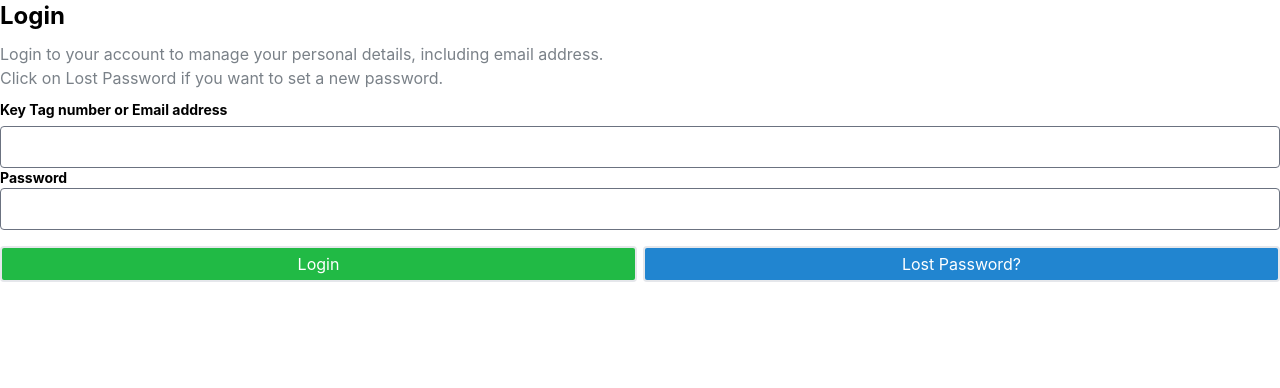
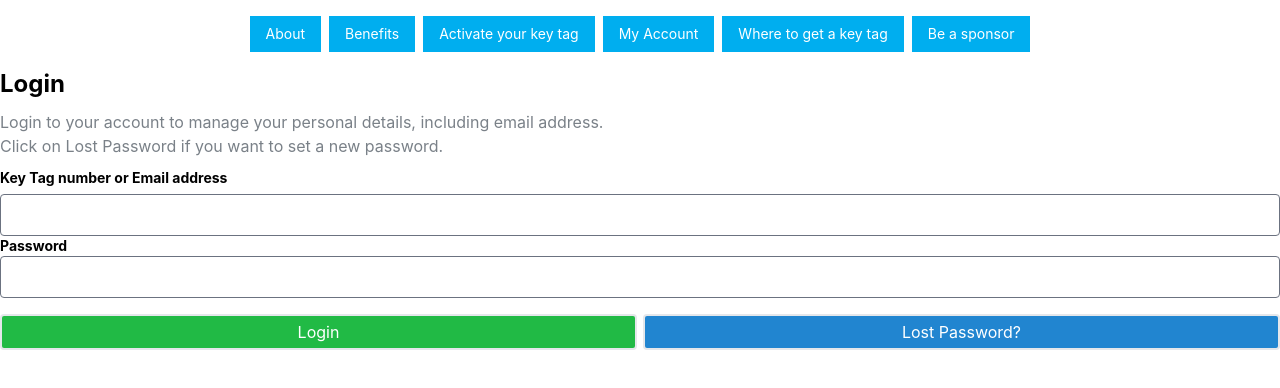
Before and after one commit to Pranab1999/friends-with-benefit-client, a React (Create React App) app: page / in a window 1280 px wide. Shown: the top 388 px of the page. Built offline with nearby package versions, Linux system fonts and the light colour scheme; no server answers; the HTML template or start-up script is replaced by a standard one.

Commit message:
navigation buttons

```diff
--- a/package.json
+++ b/package.json
@@ -13,6 +13,7 @@
     "react-firebase-hooks": "^5.0.3",
     "react-scripts": "5.0.1",
     "sass": "^1.55.0",
+    "validator": "^13.7.0",
     "web-vitals": "^2.1.4"
   },
   "scripts": {
--- a/src/App.js
+++ b/src/App.js
@@ -14,6 +14,16 @@ import UpdatePassword from "./components/UpdatePassword";
 function App() {
   return (
     <div className="App">
+        <div className='container my-4'>
+          <ul className="header flex flex-row justify-center">
+            <li className='nav-buttons'><a href="/about">About</a></li>
+            <li className='nav-buttons'><a href="/benefits">Benefits</a></li>
+            <li className='nav-buttons'><a href="/activate-key">Activate your key tag</a></li>
+            <li className='nav-buttons'><a href="/">My Account</a></li>
+            <li className='nav-buttons'><a href="/where">Where to get a key tag</a></li>
+            <li className='nav-buttons'><a href="/contact">Be a sponsor</a></li>
+          </ul>
+        </div>
         <Router>
             <Routes>
                 <Route exact path='/' element={<Login />} />
--- a/src/App.scss
+++ b/src/App.scss
@@ -13,3 +13,7 @@
       @apply form-input rounded;
   }
 }
+
+.nav-buttons {
+  @apply  mx-1 px-4 py-2 bg-btn-light-blue text-white hover:bg-btn-pink text-sm;
+}
--- a/tailwind.config.js
+++ b/tailwind.config.js
@@ -13,6 +13,8 @@ module.exports = {
         'btn-blue': '#2185d0',
         'btn-cyan': '#00b5ad',
         'btn-red': '#db2828',
+        'btn-light-blue': '#00aeef',
+        'btn-pink': '#e90088',
         'light' : '#7a8188',
       },
     },
```
Also changed, not shown: 1 other file (tests, documents, lock files or other folders).
